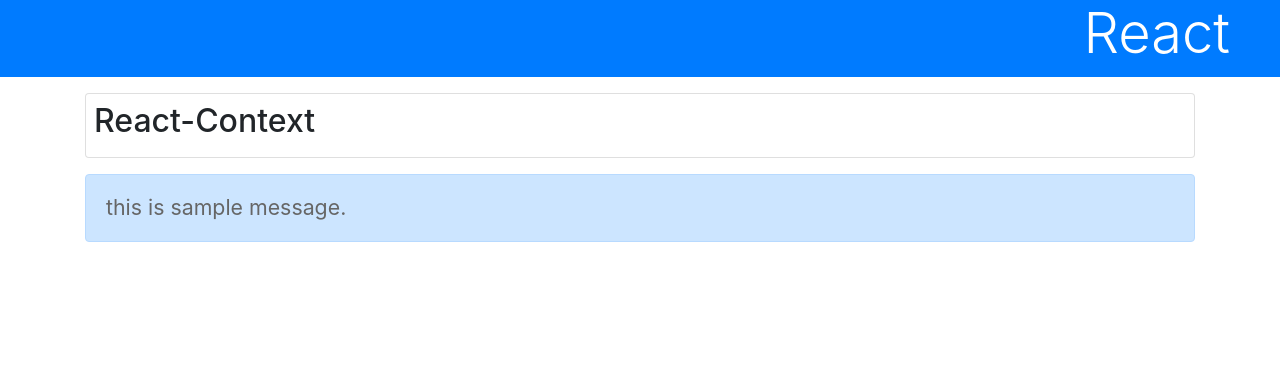
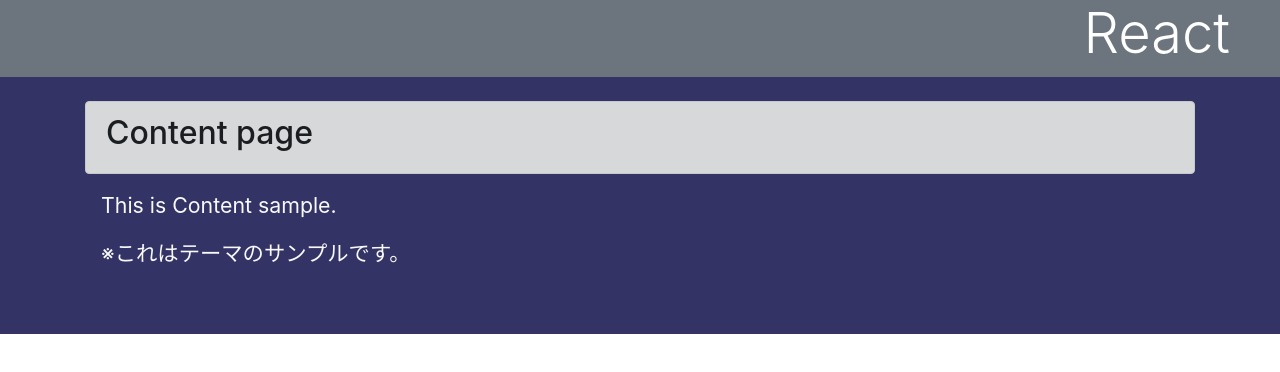
Before and after one commit to okuda1506/react_app, a React (Create React App) app: page / in a window 1280 px wide. Shown: the top 372 px of the page. Built offline with nearby package versions, Linux system fonts and the light colour scheme.

Commit message:
コンテキストの応用（テーマカラーの変更）

```diff
--- a/src/App.js
+++ b/src/App.js
@@ -2,45 +2,67 @@
 import './App.css'
 import Rect from './Rect'
 
-let data = {
-	title: 'React-Context',
-	message: 'this is sample message.'
+let theme = {
+	light:{
+		styles: {
+			backgroundColor:"#f0f9ff",
+			color:"#00f",
+		},
+		head: "bg-primary text-white display-4 mb-4",
+		alert: "alert alert-primary my-3",
+		text: "text-primary m-3",
+		foot: "py-4",
+	},
+	dark:{
+		styles: {
+			backgroundColor:"#336",
+			color:"#eef",
+		},
+		head: "bg-secondary text-white display-4 mb-4",
+		alert: "alert alert-dark my-3",
+		text: "text-light m-3",
+		foot: "py-4",
+	}
 }
 
-const SampleContext = React.createContext(data)
+const ThemeContext = React.createContext(theme.dark)
 
 class App extends Component {
+	static contextType = ThemeContext
+
 	render(){
-	return <div>
-		<h1 className="bg-primary text-white display-4">React</h1>
+	return <div style={this.context.styles}>
+		<h1 className={this.context.head}>React</h1>
 		<div className="container">
-			<Title />
-			<Message />
+		<Title value="Content page" />
+		<Message value="This is Content sample." />
+		<Message value="※これはテーマのサンプルです。" />
+		<div className={this.context.foot}></div>
 		</div>
 	</div>
 	}
 }
 
 class Title extends Component {
-	static contextType = SampleContext
+	static contextType = ThemeContext
 
 	render(){
 		return (
-			<div className="card p-2 my-3">
-				<h2>{this.context.title}</h2>
-			</div>
+		<div className={this.context.alert}>
+			<h2 style={this.context.style}>{this.props.value}</h2>
+		</div>
 		)
 	}
 }
 
 class Message extends Component {
-	static contextType = SampleContext
+	static contextType = ThemeContext
 
 	render(){
 		return (
-			<div className="alert alert-primary">
-				<p>{this.context.message}</p>
-			</div>
+		<div style={this.context.style}>
+			<p className={this.context.text}>{this.props.value}</p>
+		</div>
 		)
 	}
 }
```
